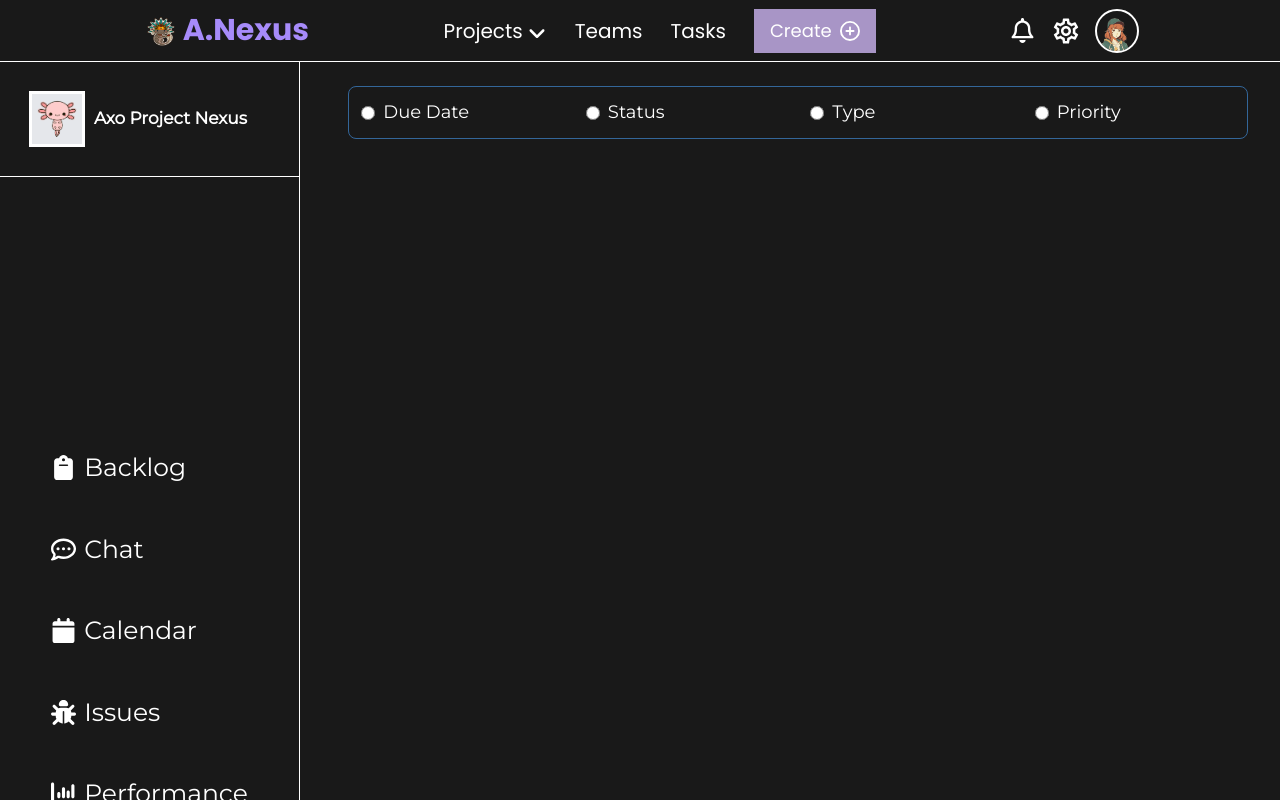
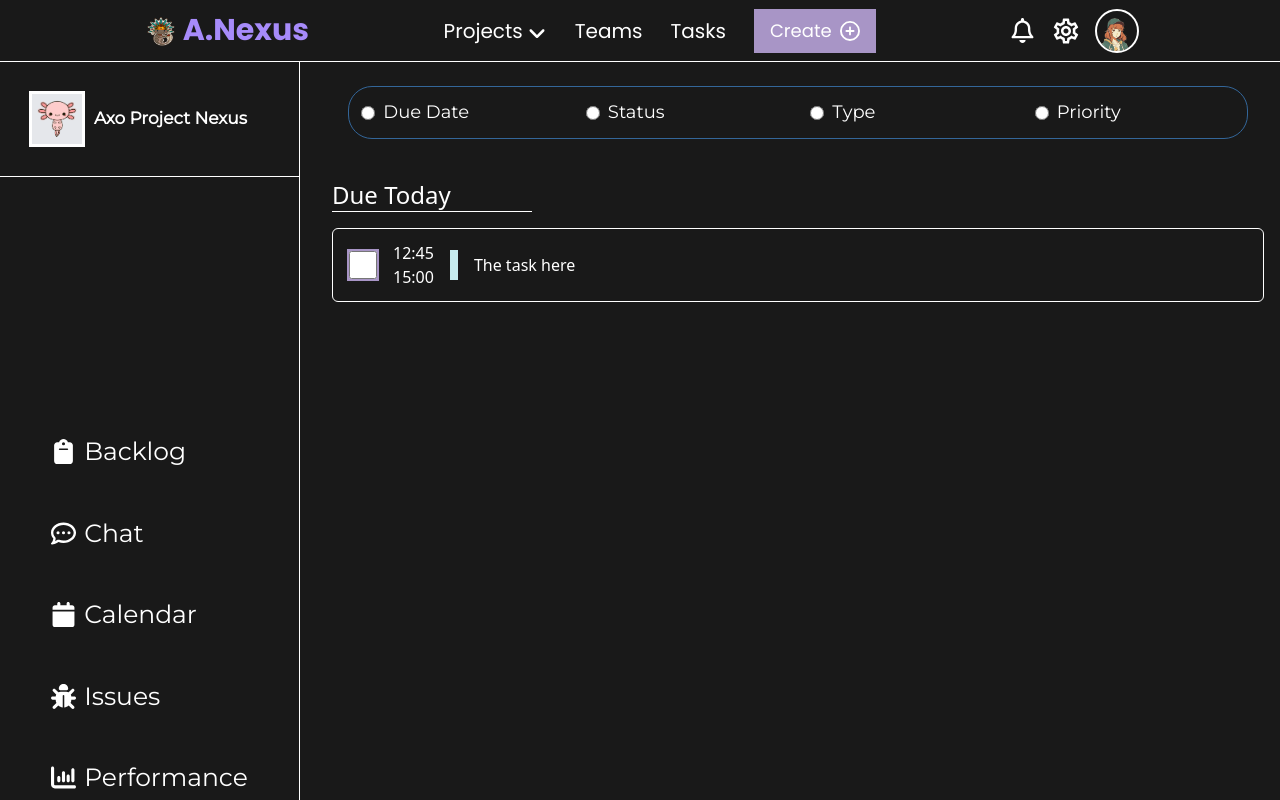
Before and after one commit to ArmandoAlmanza/Axo-Proyect-Nexus, a React (Vite) app in the folder client/: page /dashboard in a window 1280 px wide. Shown: the top 800 px of the page. Built offline with nearby package versions, Linux system fonts and the light colour scheme.

Commit message:
start task container

```diff
--- a/client/src/components/Dashboard/DashboardNav.tsx
+++ b/client/src/components/Dashboard/DashboardNav.tsx
@@ -3,7 +3,7 @@ import ProjectNav from "../projects/ProjectNav";
 
 const DashboardNav = () => {
     return (
-        <aside className="h-full border-r border-r-white grid gap-3 place-items-center w-full ">
+        <aside className="border-r border-r-white flex flex-col gap-3 items-center content-center w-full">
             <ProjectIcon title="Axo Project Nexus" img="/axo_little.png" />
             <ProjectNav/>
         </aside>
--- a/client/src/components/Dashboard/ProjectView.tsx
+++ b/client/src/components/Dashboard/ProjectView.tsx
@@ -2,6 +2,7 @@ import clsx from "clsx";
 import useScreenSize from "../../hooks/useScreenSize";
 import DashboardNav from "./DashboardNav";
 import FilterBar from "../tasks/FilterBar";
+import TasksList from "../tasks/TasksList";
 /*
  * This will be the main view when you enter the app (not the loggin or landing page)
  * This component call some other, Like
@@ -20,7 +21,10 @@ const ProjectView = () => {
             })}
         >
             {screenSize.width > 800 ? <DashboardNav /> : ""}
-            <FilterBar />
+            <div className="overflow-y-scroll h-screen no-scrollbar">
+                <FilterBar />
+                <TasksList />
+            </div>
         </main>
     );
 };
--- a/client/src/components/projects/ProjectNav.tsx
+++ b/client/src/components/projects/ProjectNav.tsx
@@ -48,7 +48,7 @@ const ProjectNav = () => {
 
     return (
         <div className="font-secondary w-full">
-            <nav className="grid gap-9 py-64 place-items-start place-content-center font-secondary border-b border-white w-full">
+            <nav className="grid gap-9 py-60 place-items-start place-content-center font-secondary border-b border-white w-full">
                 {links.map((link, i) => (
                     <button
                         key={i}
@@ -83,7 +83,7 @@ export default ProjectNav;
 
 const SettingMenu = () => {
     return (
-        <nav className="grid gap-4 py-4 place-items-start place-content-center font-secondary border-b border-b-white w-full">
+        <nav className="grid gap-4 py-8 place-items-start place-content-center font-secondary border-b border-b-white w-full">
             <button
                 className={
                     "text-[25px] hover:text-lily-400 transition-colors duration-300 flex gap-2 items-center px-4 py-1"
--- a/client/src/components/tasks/FilterBar.tsx
+++ b/client/src/components/tasks/FilterBar.tsx
@@ -16,7 +16,7 @@ const FilterBar = () => {
             )}
 
             <div className="container my-6 font-secondary w-full mx-auto">
-                <ul className="border items-center w-full font-medium text-white border-bluebell-300 rounded-lg flex justify-evenly">
+                <ul className="border items-center w-full font-medium text-white border-bluebell-300 flex flex-col md:flex-row justify-evenly rounded-3xl">
                     <li className="w-full">
                         <div className="flex items-center ps-3">
                             <input
--- a/client/src/index.css
+++ b/client/src/index.css
@@ -6,27 +6,6 @@
 
 html {
     scroll-behavior: smooth;
-}
-
-/* width */
-::-webkit-scrollbar {
-    width: 6px;
-}
-
-/* Track */
-::-webkit-scrollbar-track {
-    background: #f1f1f1;
-}
-
-/* Handle */
-::-webkit-scrollbar-thumb {
-    background: #c28cff;
-    border-radius: 15px;
-}
-
-/* Handle on hover */
-::-webkit-scrollbar-thumb:hover {
-    background: #956cc4;
 }
 
 .shadow-header {
@@ -66,3 +45,15 @@ html {
 .active {
     color: rgba(124, 58, 237, 1);
 }
+
+@layer utilities {
+    /* Hide scrollbar for Chrome, Safari and Opera */
+    .no-scrollbar::-webkit-scrollbar {
+        display: none;
+    }
+   /* Hide scrollbar for IE, Edge and Firefox */
+    .no-scrollbar {
+        -ms-overflow-style: none;  /* IE and Edge */
+        scrollbar-width: none;  /* Firefox */
+  }
+}
--- a/client/src/pages/Dashboard.tsx
+++ b/client/src/pages/Dashboard.tsx
@@ -13,7 +13,7 @@ import useScreenSize from "../hooks/useScreenSize";
 const Dashboard = () => {
     const screenSize = useScreenSize();
     return (
-        <main className="w-full grid">
+        <main className="w-full grid overflow-y-hidden h-screen no-scrollbar">
             <Header />
             <Outlet />
             {screenSize.width <= 800 ? <Footer /> : ""}
```
